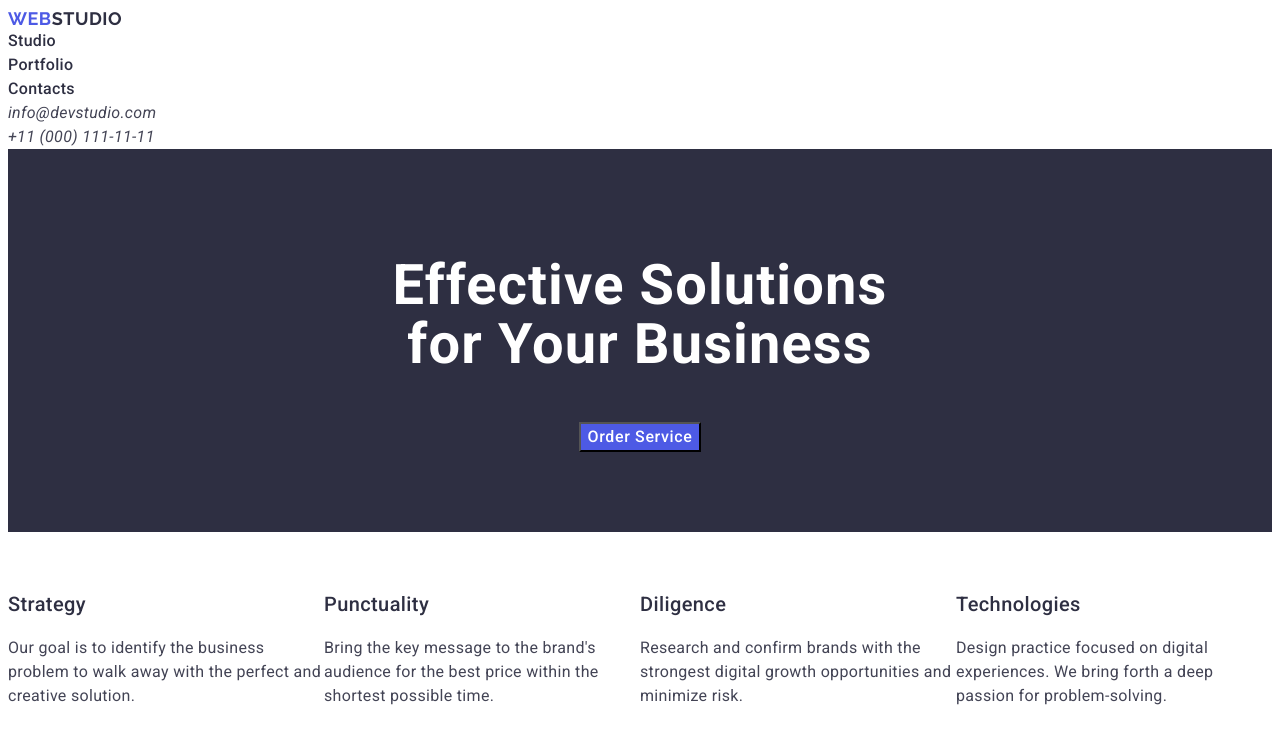
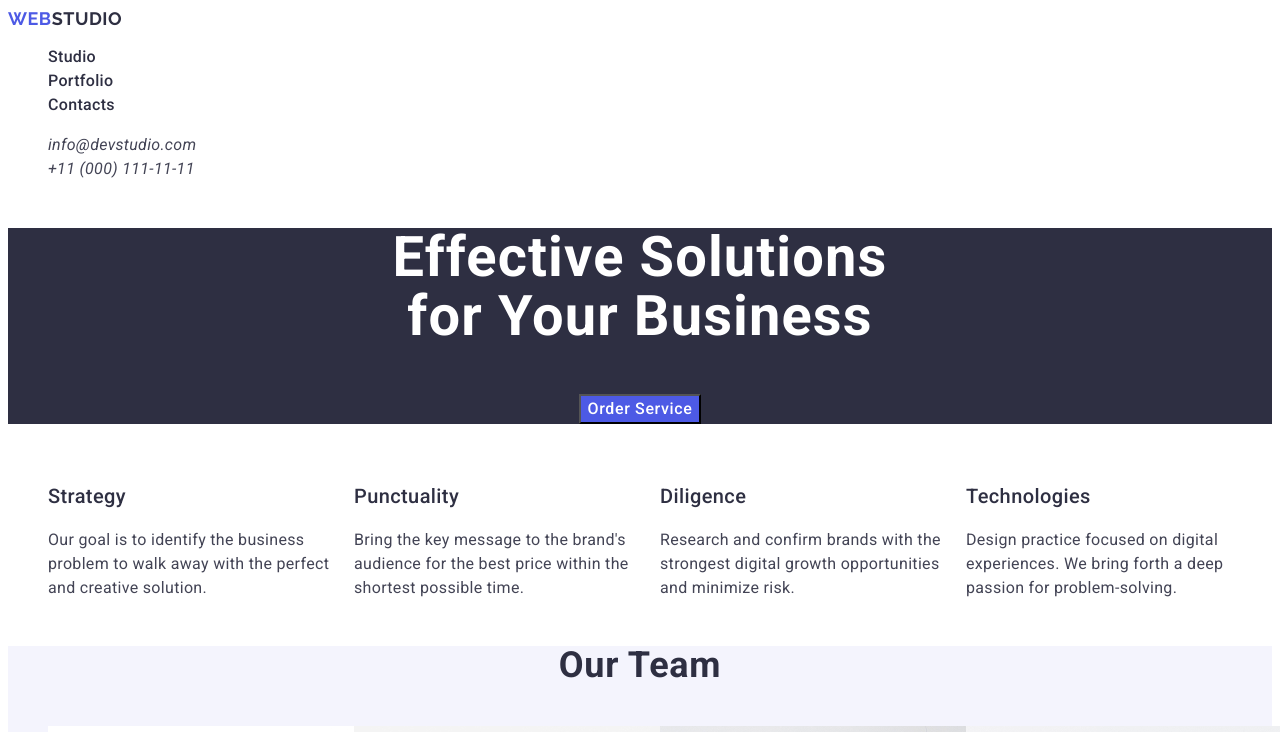
Before and after one commit to Gvard1k/goit-markup-hw-02, a plain HTML site: page index.html in a window 1280 px wide. Shown: the top 732 px of the page. Drawn offline with Linux system fonts and the light colour scheme.

Commit message:
First comitt

```diff
--- a/css/styles.css
+++ b/css/styles.css
@@ -7,8 +7,6 @@ body {
 
   ul {
     list-style: none;
-    padding: 0;
-    margin: 0;
   }
 
 
@@ -100,7 +98,6 @@ body {
     color: #404bbf;
   }
 
-  /* === Контакти === */
   .contact-link {
     font-size: 16px;
     line-height: 1.5;
@@ -114,10 +111,9 @@ body {
     color: #404bbf;
   }
 
-  /* === Блок секцій === */
+
   .hero {
     background-color: #2e2f42;
-    padding: 60px 0;
     text-align: center;
   }
 
@@ -133,7 +129,6 @@ body {
     background-color: #f4f4fd;
   }
 
-  /* === Футер === */
   .footer {
     background-color: #2e2f42;
     text-align: center;
```
